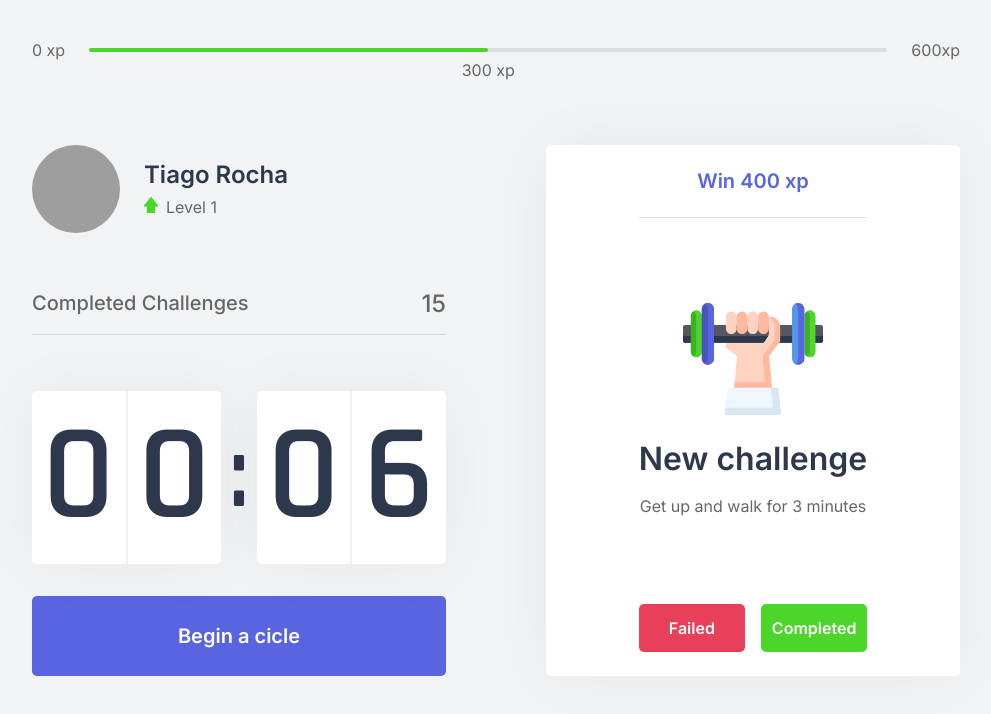
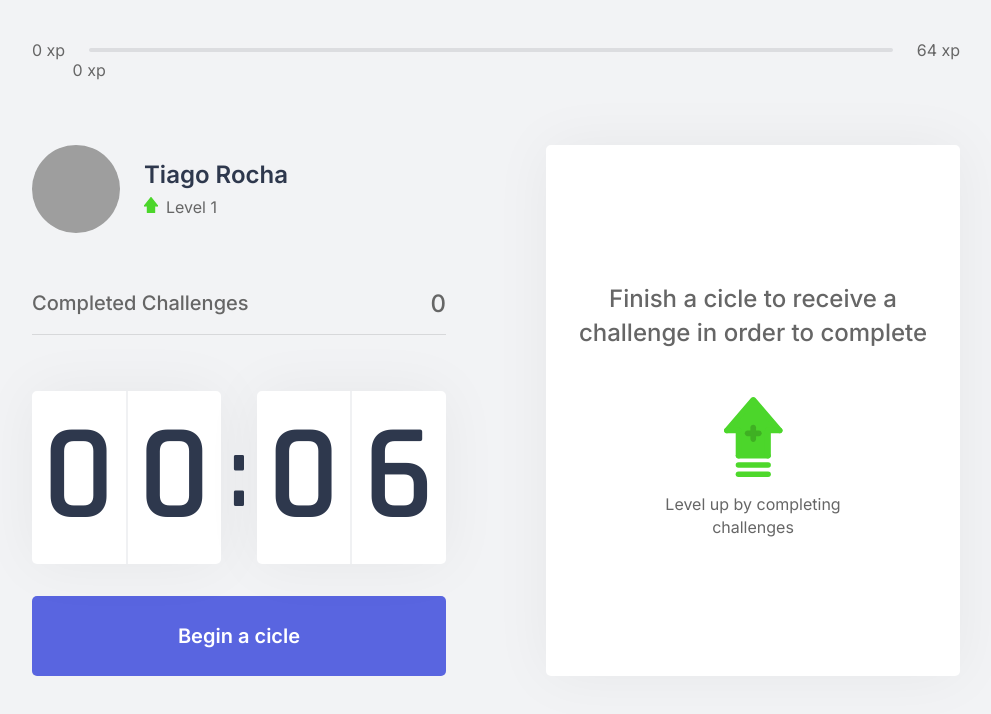
Before and after one commit to TiagoR15/moveit, a Next.js app: page / in a window 1280 px wide. Shown: the top 714 px of the page, without its empty margins (144-1135 px from the left). Built offline with nearby package versions, Linux system fonts and the light colour scheme; grey boxes are pictures that could not be loaded.

Commit message:
feat: third class complete

```diff
--- /dev/null
+++ b/challenges.json
@@ -0,0 +1,62 @@
+[
+  {
+    "type": "body",
+    "description": "Stretch one of your arms with the palm of your hand facing the front and pull the fingers upwards for 10 seconds.",
+    "amount": 80
+  },
+  {
+    "type": "body",
+    "description": "Stretch your arm agains't your chest e pull it with the other arm for 10 seconds, for each arm.",
+    "amount": 60
+  },
+  {
+    "type": "body",
+    "description": "Pull your neck with the help of your hand from the left to the right, staying in that position for a few seconds.",
+    "amount": 70
+  },
+  {
+    "type": "body",
+    "description": "Place your hands in the back of your head and push downwards, stretching the back of that region.",
+    "amount": 60
+  },
+  {
+    "type": "body",
+    "description": "Cross your legs and go down with your hands stretched to the floor. Repeat this movement with the other leg in the front.",
+    "amount": 100
+  },
+  {
+    "type": "body",
+    "description": "Seated, open your legs and and try to put both of your palms in the floor, repeat it 3 times for about 5 seconds.",
+    "amount": 80
+  },
+  {
+    "type": "body",
+    "description": "Pull your knee into your chest and hold it, switch your leg after 10 seconds.",
+    "amount": 50
+  },
+  {
+    "type": "body",
+    "description": "Seated, cross one leg and tilt your body to the front, switch your leg after 10 seconds.",
+    "amount": 80
+  },
+  {
+    "type": "eye",
+    "description": "Seated, close your eyes and cover them with the palm of your hands for 2 minutes, then open them normally.",
+    "amount": 90
+  },
+  {
+    "type": "eye",
+    "description": "In a open environment, look as far as you can in for directions for 3 seconds, move just your eyes. Repeat it 3 times.",
+    "amount": 140
+  },
+  {
+    "type": "eye",
+    "description": "Using your thumbs, massage the area below your eyebrows in circular movements for 15 seconds.",
+    "amount": 70
+  },
+  {
+    "type": "body",
+    "description": "Standing up, spin your waist as much as you can to the left, hold it for 5 seconds. Then repeat it to the right.",
+    "amount": 90
+  }
+]
--- a/src/components/ChallengeBox.tsx
+++ b/src/components/ChallengeBox.tsx
@@ -3,26 +3,22 @@ import { ChallengesContext } from '../contexts/ChallengesContext';
 import styles from '../styles/components/ChallengeBox.module.css';
 
 export function ChallengeBox() {
-  const contextData = useContext(ChallengesContext);
-
-  console.log(contextData);
-
-  const hasActiveChallenge = true;
+  const { activeChallenge, resetChallenge } = useContext(ChallengesContext);
 
   return(
     <div className={styles.challengeBoxContainer}>
-      { hasActiveChallenge ? (
+      { activeChallenge ? (
         <div className={styles.challengeActive}>
-          <header>Win 400 xp</header>
+          <header>Gain {activeChallenge.amount} xp</header>
 
           <main>
-            <img src="icons/body.svg"/>
+            <img src={`icons/${activeChallenge.type}.svg`}/>
             <strong>New challenge</strong>
-            <p>Get up and walk for 3 minutes</p>
+            <p>{activeChallenge.description}</p>
           </main>
 
           <footer>
-            <button type="button" className={styles.challengeFailedButton}>Failed</button>
+            <button type="button" onClick={resetChallenge} className={styles.challengeFailedButton}>Failed</button>
             <button type="button" className={styles.challengeSucceededButton}>Completed</button>
           </footer>
         </div>
--- a/src/components/CompletedChallenges.tsx
+++ b/src/components/CompletedChallenges.tsx
@@ -1,10 +1,14 @@
+import { useContext } from 'react';
+import { ChallengesContext } from '../contexts/ChallengesContext';
 import styles from '../styles/components/CompletedChallenges.module.css';
 
 export function CompletedChallenges() {
+  const { challengesCompleted } = useContext(ChallengesContext);
+
   return (
     <div className={styles.completedChallengesContainer}>
       <span>Completed Challenges</span>
-      <span>15</span>
+      <span>{challengesCompleted}</span>
     </div>
   );
 }
--- a/src/components/ExperienceBar.tsx
+++ b/src/components/ExperienceBar.tsx
@@ -1,15 +1,21 @@
+import { useContext } from 'react';
+import { ChallengesContext } from '../contexts/ChallengesContext';
 import styles from '../styles/components/ExperienceBar.module.css';
 
 export function ExperienceBar() {
+  const { currentExperience, experienceToNextLevel } = useContext(ChallengesContext);
+
+  const percentToNextLevel = Math.round(currentExperience * 100) / experienceToNextLevel;
+
   return (
     <header className={styles.experienceBar}>
       <span>0 xp</span>
       <div>
-        <div style={{ width: "50%" }}/>
+        <div style={{ width: `${percentToNextLevel}%` }}/>
 
-        <span className={styles.currentExperience} style={{ left: "50%" }}>300 xp</span>
+        <span className={styles.currentExperience} style={{ left: `${percentToNextLevel}%` }}>{currentExperience} xp</span>
       </div>
-      <span>600xp</span>
+      <span>{experienceToNextLevel} xp</span>
     </header>
   );
 }
--- a/src/contexts/ChallengesContext.tsx
+++ b/src/contexts/ChallengesContext.tsx
@@ -1,11 +1,21 @@
 import { createContext, useState, ReactNode } from 'react';
+import challenges from '../../challenges.json';
+
+interface Challenge {
+  type: 'body' | 'eye';
+  description: string;
+  amount: number;
+}
 
 interface ChallengesContextData {
   level: number;
   currentExperience: number;
   challengesCompleted: number;
+  activeChallenge: Challenge;
+  experienceToNextLevel: number;
   levelUp: () => void;
   startNewChallenge: () => void;
+  resetChallenge: () => void;
 }
 
 interface ChallengesProviderProps {
@@ -19,16 +29,27 @@ export function ChallangesProvider({ children }: ChallengesProviderProps) {
   const [currentExperience, setCurrentExperience] = useState(0);
   const [challengesCompleted, setChallengesCompleted] = useState(0);
 
+  const [activeChallenge, setActiveChallenge] = useState(null);
+
+  const experienceToNextLevel = Math.pow((level + 1) * 4, 2);
+
   function levelUp() {
     setLevel(level + 1);
   }
 
   function startNewChallenge() {
-    console.log("New Challenge");
+    const randomChallengeIndex = Math.floor(Math.random() * challenges.length);
+    const challenge = challenges[randomChallengeIndex];
+
+    setActiveChallenge(challenge);
+  }
+
+  function resetChallenge() {
+    setActiveChallenge(null);
   }
 
   return (
-    <ChallengesContext.Provider value={{ level, currentExperience, challengesCompleted, levelUp, startNewChallenge }}>
+    <ChallengesContext.Provider value={{ level, currentExperience, challengesCompleted, activeChallenge, experienceToNextLevel, levelUp, startNewChallenge, resetChallenge }}>
       {children}
     </ChallengesContext.Provider>
   );
```
